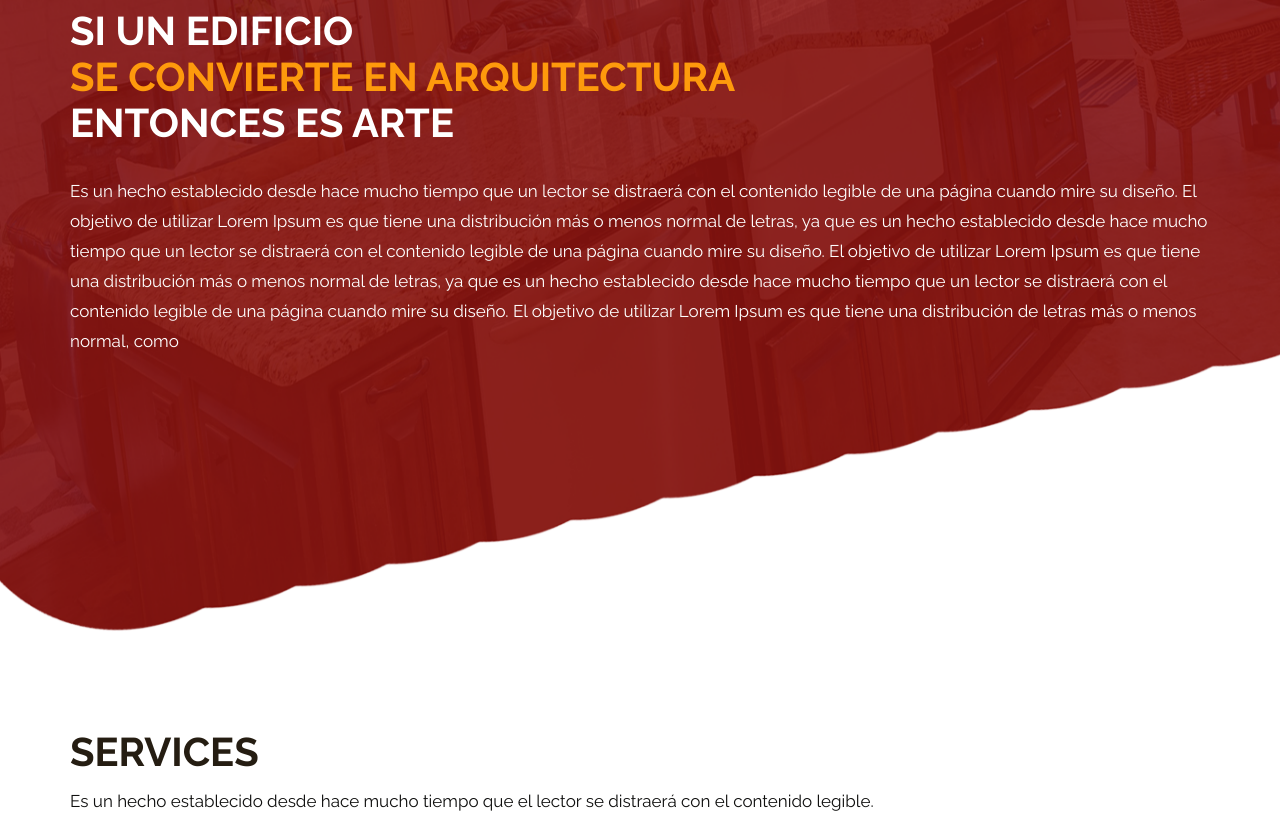
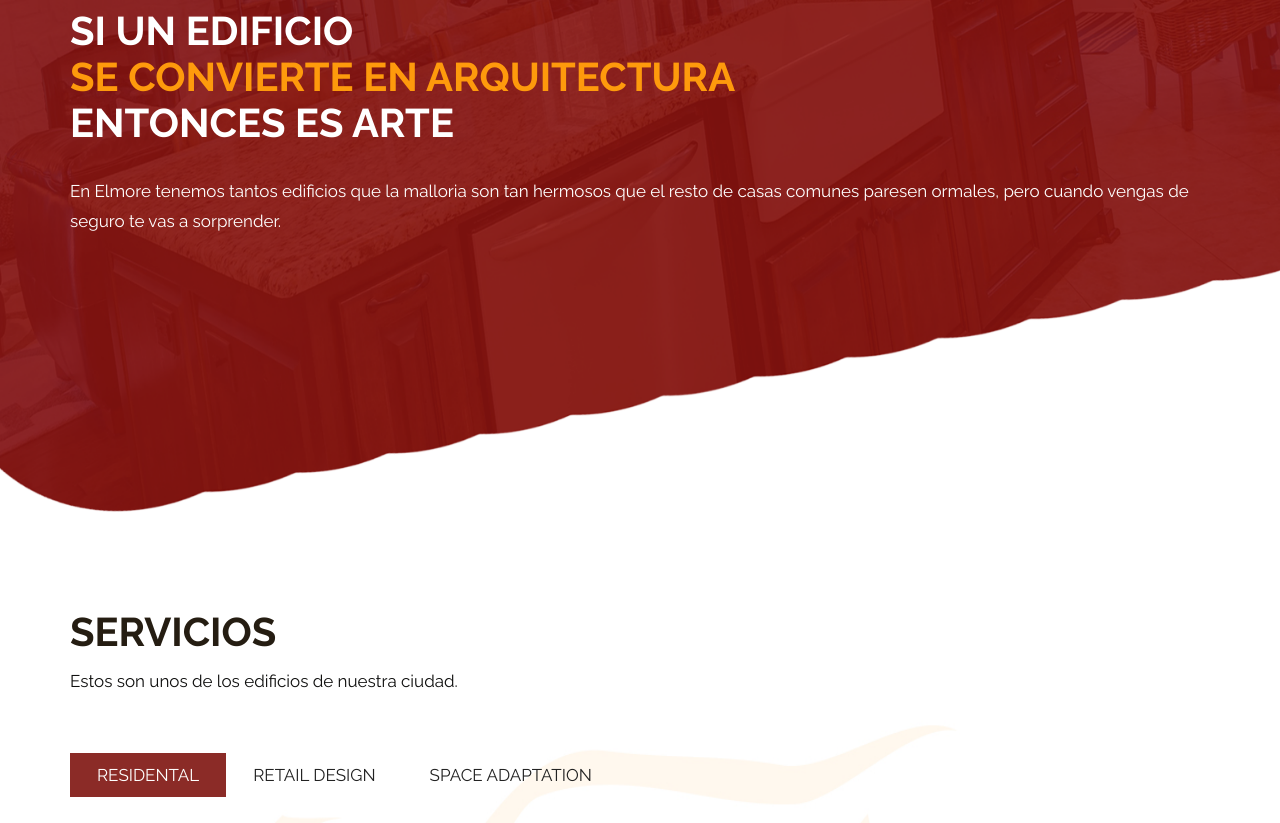
Before and after one commit to Chipa09/Chipa09.github.io, a plain HTML site: page index.html in a window 1280 px wide. Shown: the part 2099-2922 px from the top of the page. Drawn offline with Linux system fonts and the light colour scheme.

Commit message:
Add files via upload

```diff
--- a/index.html
+++ b/index.html
@@ -99,7 +99,7 @@
                      <div class="carousel-caption relative">
                         <div class="bg_white">
                            <h1>Y si se piensan ir de<span class="yello"> nuestro Increible Mundo</span></h1>
-                           <p>Es un hecho establecido desde hace mucho tiempo que un lector se distraerá con el contenido legible de una página cuando mire su diseño. El objetivo de utilizar Lorem Ipsum es que tiene una distribución de letras más o menos normal, como</p>
+                           <p>Es un hecho establecido desde hace mucho tiempo que un lector se Encantara con nuestra ciudad cuando mire su diseño. El objetivo de mostrar nuestra ciudads es demostrar su bellesa y los lugares que nuestro viajero se puede encontrar.</p>
                         </div>
                         <a class="read_more ban_btn" href="Javascript:void(0)">Read More</a>
                      </div>
@@ -161,7 +161,7 @@
                <div class="col-md-12">
                   <div class="titlepage">
                       <h2>SI UN EDIFICIO <br><span class="yello">SE CONVIERTE EN ARQUITECTURA <br></span> ENTONCES ES ARTE</h2>
-                     <p>Es un hecho establecido desde hace mucho tiempo que un lector se distraerá con el contenido legible de una página cuando mire su diseño. El objetivo de utilizar Lorem Ipsum es que tiene una distribución más o menos normal de letras, ya que es un hecho establecido desde hace mucho tiempo que un lector se distraerá con el contenido legible de una página cuando mire su diseño. El objetivo de utilizar Lorem Ipsum es que tiene una distribución más o menos normal de letras, ya que es un hecho establecido desde hace mucho tiempo que un lector se distraerá con el contenido legible de una página cuando mire su diseño. El objetivo de utilizar Lorem Ipsum es que tiene una distribución de letras más o menos normal, como</p>
+                     <p>En Elmore tenemos tantos edificios que la malloria son tan hermosos que el resto de casas comunes paresen ormales, pero cuando vengas de seguro te vas a sorprender.</p>
                   </div>
                </div>
             </div>
@@ -174,8 +174,8 @@
             <div class="row">
                <div class="col-md-12">
                   <div class="titlepage">
-                     <h2>Services</h2>
-                     <span>Es un hecho establecido desde hace mucho tiempo que el lector se distraerá con el contenido legible. </span>
+                     <h2>SERVICIOS</h2>
+                     <span>Estos son unos de los edificios de nuestra ciudad. </span>
                   </div>
                </div>
             </div>
@@ -203,7 +203,7 @@
                                  <div class="services_img">
                                     <figure><img src="images/service_img1.png" alt="#" />  </figure>
                                     <div class="ho_dist">
-                                        <span>El lector se distraerá</span>
+                                        <span>Consentrate</span>
                                     </div>
                                  </div>
                               </div>
@@ -213,7 +213,7 @@
                                  <div class="services_img">
                                     <figure><img src="images/service_img2.png" alt="#" />  </figure>
                                     <div class="ho_dist">
-                                        <span>El lector se distraerá</span>
+                                        <span>Consentrate</span>
                                     </div>
                                  </div>
                               </div>
@@ -223,7 +223,7 @@
                                  <div class="services_img">
                                     <figure><img src="images/service_img3.png" alt="#" />  </figure>
                                     <div class="ho_dist">
-                                        <span>El lector se distraerá</span>
+                                        <span>Consentrate</span>
                                     </div>
                                  </div>
                               </div>
@@ -233,7 +233,7 @@
                                  <div class="services_img">
                                     <figure><img src="images/service_img4.png" alt="#" />  </figure>
                                     <div class="ho_dist">
-                                        <span>El lector se distraerá</span>
+                                        <span>Consentrate</span>
                                     </div>
                                  </div>
                               </div>
@@ -250,7 +250,7 @@
                                  <div class="services_img">
                                     <figure><img src="images/service_img3.png" alt="#" />  </figure>
                                     <div class="ho_dist">
-                                        <span>El lector se distraerá</span>
+                                        <span>Consentrate</span>
                                     </div>
                                  </div>
                               </div>
@@ -260,7 +260,7 @@
                                  <div class="services_img">
                                     <figure><img src="images/service_img2.png" alt="#" />  </figure>
                                     <div class="ho_dist">
-                                        <span>El lector se distraerá</span>
+                                        <span>Consentrate</span>
                                     </div>
                                  </div>
                               </div>
@@ -270,7 +270,7 @@
                                  <div class="services_img">
                                     <figure><img src="images/service_img4.png" alt="#" />  </figure>
                                     <div class="ho_dist">
-                                        <span>El lector se distraerá</span>
+                                        <span>Consentrate</span>
                                     </div>
                                  </div>
                               </div>
@@ -280,7 +280,7 @@
                                  <div class="services_img">
                                     <figure><img src="images/service_img1.png" alt="#" />  </figure>
                                     <div class="ho_dist">
-                                        <span>El lector se distraerá</span>
+                                        <span>Consentrate</span>
                                     </div>
                                  </div>
                               </div>
@@ -297,7 +297,7 @@
                                  <div class="services_img">
                                     <figure><img src="images/service_img4.png" alt="#" />  </figure>
                                     <div class="ho_dist">
-                                        <span>El lector se distraerá</span>
+                                        <span>Consentrate</span>
                                     </div>
                                  </div>
                               </div>
@@ -307,7 +307,7 @@
                                  <div class="services_img">
                                     <figure><img src="images/service_img2.png" alt="#" />  </figure>
                                     <div class="ho_dist">
-                                        <span>El lector se distraerá</span>
+                                        <span>Consentrate</span>
                                     </div>
                                  </div>
                               </div>
@@ -317,7 +317,7 @@
                                  <div class="services_img">
                                     <figure><img src="images/service_img1.png" alt="#" />  </figure>
                                     <div class="ho_dist">
-                                        <span>El lector se distraerá</span>
+                                        <span>Consentrate</span>
                                     </div>
                                  </div>
                               </div>
@@ -327,7 +327,7 @@
                                  <div class="services_img">
                                     <figure><img src="images/service_img3.png" alt="#" />  </figure>
                                     <div class="ho_dist">
-                                        <span>El lector se distraerá</span>
+                                        <span>Consentrate</span>
                                     </div>
                                  </div>
                               </div>
@@ -350,7 +350,7 @@
                <div class="col-md-6">
                   <div class="titlepage text_align_left">
                       <h2>Obtenga un presupuesto instantáneo</h2>
-                     <p>Es un hecho establecido desde hace mucho tiempo que un lector se distraerá con el contenido legible de una página cuando mire su diseño. El objetivo de utilizar Lorem Ipsum es que tiene una distribución de letras más o menos normal,</p>
+                     <p>Nosotros te daremos un prelmorpuesto (presupuesto de Elmore) de inmediato si accedes a esta opcion solo tienes que contactarnos haora mismo.</p>
                      <a class="read_more" href="Javascript:void(0)">Get A quote</a>
                   </div>
                </div>
```
Also changed, not shown: about.html (+6 -6 lines), services.html (+16 -16 lines), images/re_img2.jfif (added), images/re_img23.jpg (added), images/re_img3.jfif (added), images/re_img31.jpg (added), images/re_img4.jfif (added), images/re_img43.jpg (added).
